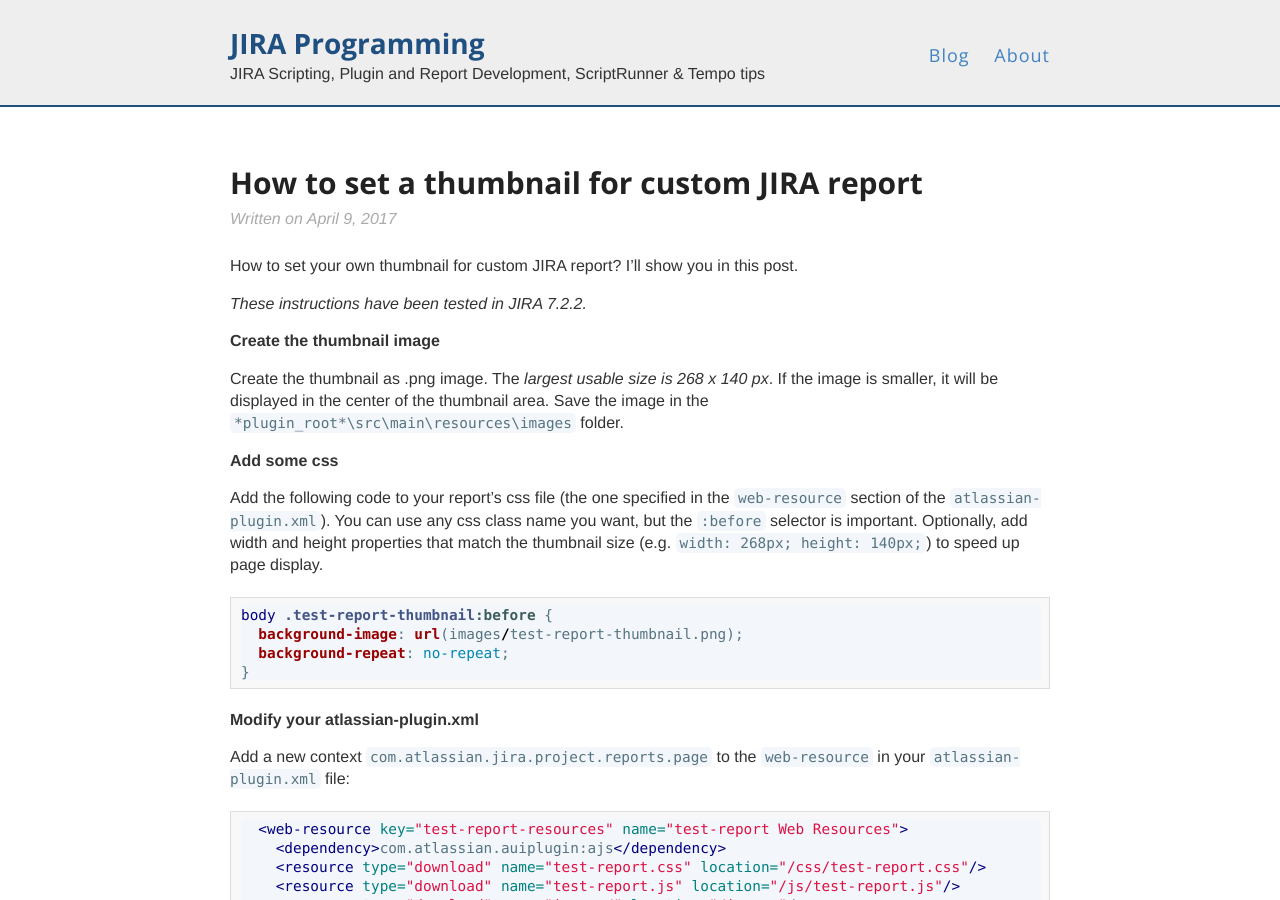
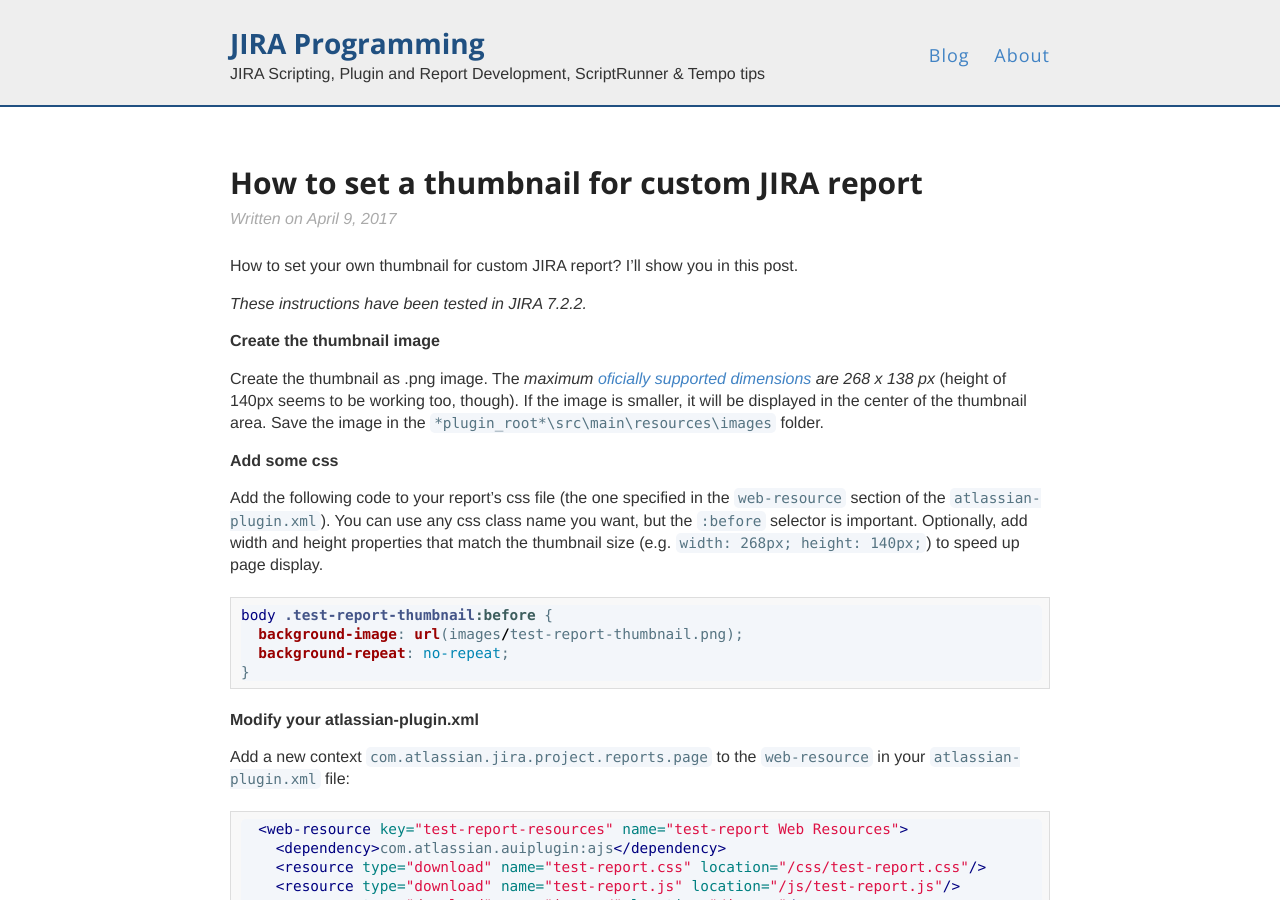
Before and after one commit to matejholy/jira-programming, a Jekyll site: the page built from _posts/2017-04-09-thumbnail-for-custom-jira-report.md, in a window 1280 px wide and 900 px high. Built offline with Jekyll 4.4.1, drawn with Linux system fonts in a browser that asks for light colours; comment, search, counter and statistics services are not loaded.

Commit message:
Added link to oficially supported thumbnail dimensions.

```diff
--- a/_posts/2017-04-09-thumbnail-for-custom-jira-report.md
+++ b/_posts/2017-04-09-thumbnail-for-custom-jira-report.md
@@ -13,7 +13,7 @@
 
 __Create the thumbnail image__
 
-Create the thumbnail as .png image. The _largest usable size is 268 x 140 px_. If the image is smaller, it will be displayed in the center of the thumbnail area. Save the image in the `*plugin_root*\src\main\resources\images` folder.
+Create the thumbnail as .png image. The _maximum [oficially supported dimensions](https://developer.atlassian.com/jiradev/latest-updates/developer-changes-for-older-jira-versions/preparing-for-jira-6-4#PreparingforJIRA6.4-reportpluginmodule) are 268 x 138 px_ (height of 140px seems to be working too, though). If the image is smaller, it will be displayed in the center of the thumbnail area. Save the image in the `*plugin_root*\src\main\resources\images` folder.
 
 __Add some css__
 
```
